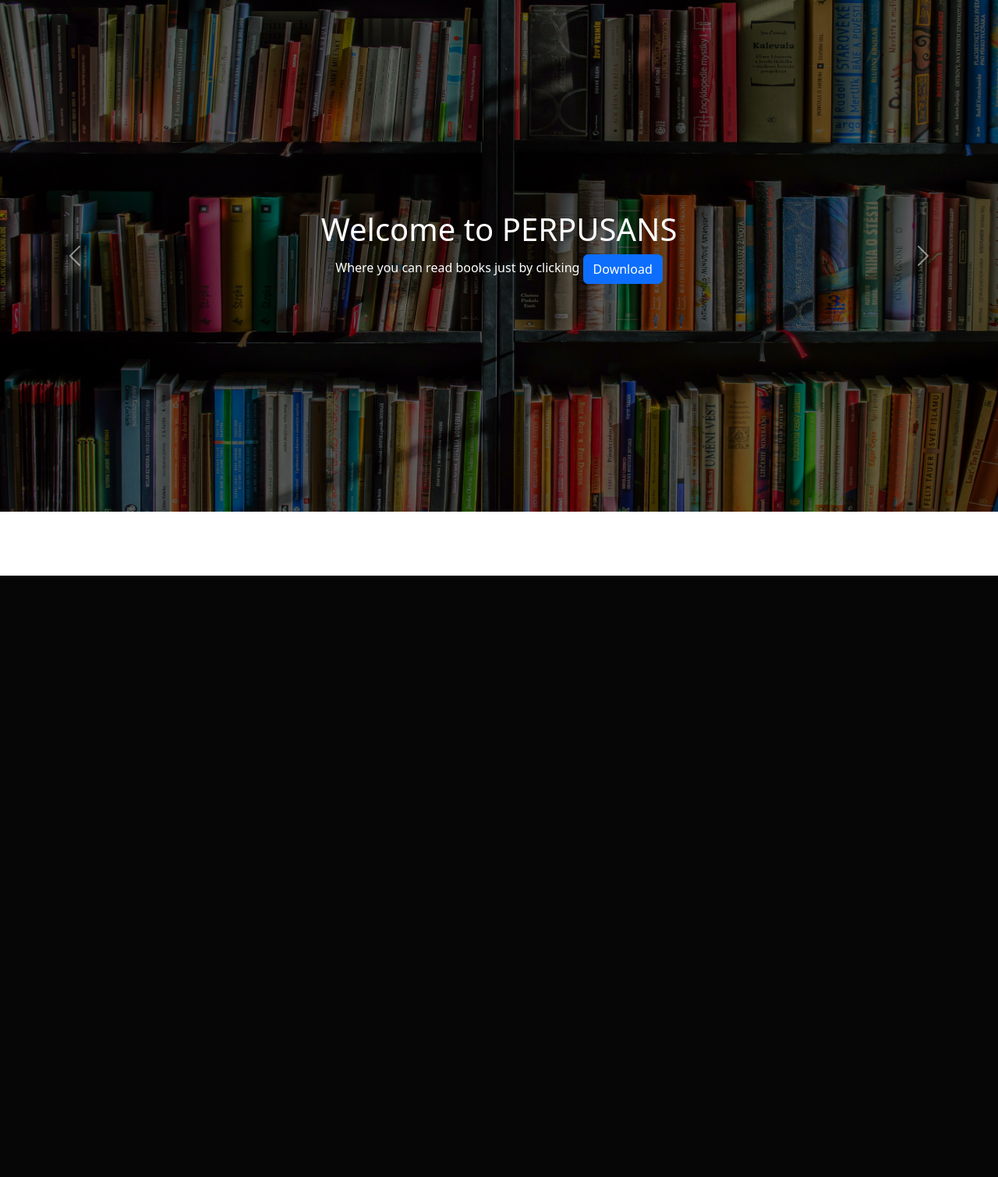
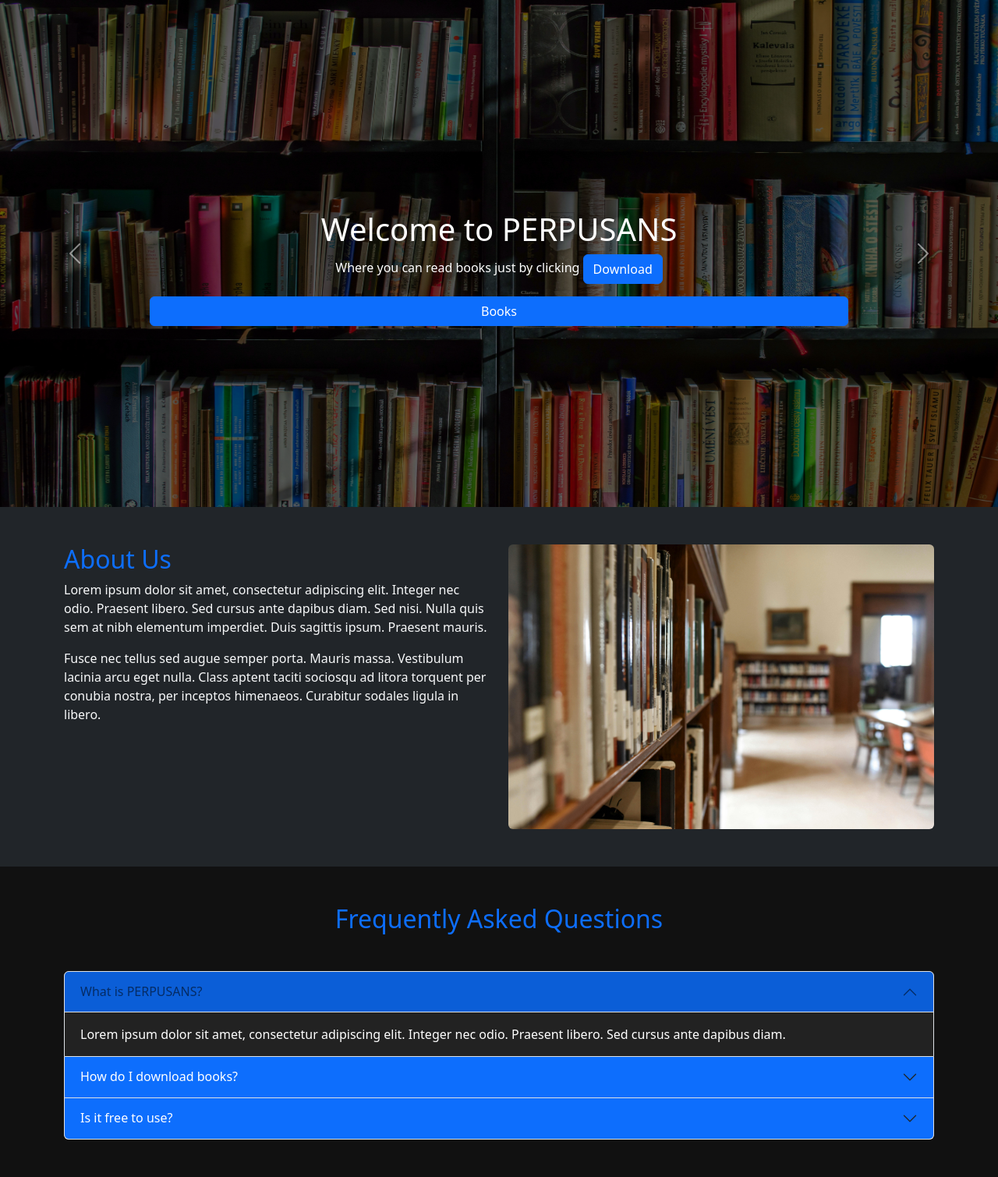
Before and after one commit to Mahklvk/perpusans, a PHP site: page / in a window 1280 px wide. Shown: the part 62-1571 px from the top of the page at 78% size. Before the commit the page ends 800 px from the top, so only its background shows below. Run offline with PHP 8.4, Linux system fonts and the light colour scheme; some libraries are stand-ins or nearby versions.

Commit message:
adding about and faq section

```diff
--- a/index.php
+++ b/index.php
@@ -11,17 +11,54 @@
 
 <style>
     .carousel-img{
-        height: 656px;
+        height: 650px;
         filter: brightness(0.4);
         }
 
     .caption{
         margin-top: 250px;
     }
+
+    #about {
+            background-color: #1a1a1a;
+        }
+
+        #about h2, #faq h2 {
+            color: #0d6efd;
+        }
+
+        #faq {
+            background-color: #111;
+            color: #fff;
+        }
+
+        .accordion-button {
+            background-color: #0d6efd;
+            color: #fff;
+        }
+
+        .accordion-button:focus {
+            box-shadow: none;
+        }
+
+        .accordion-button:not(.collapsed) {
+            background-color: #0b5ed7;
+        }
+
+        .accordion-body {
+            background-color: #222;
+        }
+
+        @media (max-width: 768px) {
+            #about img {
+                margin-top: 20px;
+            }
+        }
 </style>
 
 <body>
     <?php include('config/navbar.php')?>
+    <main>
     <section id="home">
     <div id="carouselExampleAutoplaying" class="carousel slide" data-bs-ride="carousel">
   <div class="carousel-inner">
@@ -38,6 +75,7 @@
   <div class="carousel-caption top-0 caption">
         <h1>Welcome to PERPUSANS</h1>
         <p>Where you can read books just by clicking <button type="button" class="btn btn-primary">Download</button></p>
+        <button type="button"class="btn btn-primary col-12">Books</button>
       </div>
   <button class="carousel-control-prev" type="button" data-bs-target="#carouselExampleAutoplaying" data-bs-slide="prev">
     <span class="carousel-control-prev-icon" aria-hidden="true"></span>
@@ -49,6 +87,66 @@
   </button>
 </div>
     </section>
+    <section id="about" class="bg-dark text-light py-5">
+        <div class="container">
+            <div class="row">
+                <div class="col-md-6 mb-4">
+                    <h2 class="text-primary">About Us</h2>
+                    <p>Lorem ipsum dolor sit amet, consectetur adipiscing elit. Integer nec odio. Praesent libero. Sed cursus ante dapibus diam. Sed nisi. Nulla quis sem at nibh elementum imperdiet. Duis sagittis ipsum. Praesent mauris.</p>
+                    <p>Fusce nec tellus sed augue semper porta. Mauris massa. Vestibulum lacinia arcu eget nulla. Class aptent taciti sociosqu ad litora torquent per conubia nostra, per inceptos himenaeos. Curabitur sodales ligula in libero.</p>
+                </div>
+                <div class="col-md-6">
+                    <img src="assets/images/about-image.jpg" alt="About Us" class="img-fluid rounded">
+                </div>
+            </div>
+        </div>
+    </section>
+
+    <section id="faq" class="py-5">
+        <div class="container">
+            <h2 class="text-primary text-center mb-5">Frequently Asked Questions</h2>
+            <div class="accordion" id="faqAccordion">
+                <div class="accordion-item">
+                    <h2 class="accordion-header" id="faqHeading1">
+                        <button class="accordion-button" type="button" data-bs-toggle="collapse" data-bs-target="#faqCollapse1" aria-expanded="true" aria-controls="faqCollapse1">
+                            What is PERPUSANS?
+                        </button>
+                    </h2>
+                    <div id="faqCollapse1" class="accordion-collapse collapse show" aria-labelledby="faqHeading1" data-bs-parent="#faqAccordion">
+                        <div class="accordion-body text-white">
+                            Lorem ipsum dolor sit amet, consectetur adipiscing elit. Integer nec odio. Praesent libero. Sed cursus ante dapibus diam.
+                        </div>
+                    </div>
+                </div>
+                <div class="accordion-item">
+                    <h2 class="accordion-header" id="faqHeading2">
+                        <button class="accordion-button collapsed" type="button" data-bs-toggle="collapse" data-bs-target="#faqCollapse2" aria-expanded="false" aria-controls="faqCollapse2">
+                            How do I download books?
+                        </button>
+                    </h2>
+                    <div id="faqCollapse2" class="accordion-collapse collapse" aria-labelledby="faqHeading2" data-bs-parent="#faqAccordion">
+                        <div class="accordion-body text-white">
+                            Fusce nec tellus sed augue semper porta. Mauris massa. Vestibulum lacinia arcu eget nulla. Class aptent taciti sociosqu ad litora torquent per conubia nostra.
+                        </div>
+                    </div>
+                </div>
+                <div class="accordion-item">
+                    <h2 class="accordion-header" id="faqHeading3">
+                        <button class="accordion-button collapsed" type="button" data-bs-toggle="collapse" data-bs-target="#faqCollapse3" aria-expanded="false" aria-controls="faqCollapse3">
+                            Is it free to use?
+                        </button>
+                    </h2>
+                    <div id="faqCollapse3" class="accordion-collapse collapse" aria-labelledby="faqHeading3" data-bs-parent="#faqAccordion">
+                        <div class="accordion-body text-white">
+                            Curabitur sodales ligula in libero. Sed dignissim lacinia nunc. Curabitur tortor. Pellentesque nibh. Aenean quam. In scelerisque sem at dolor.
+                        </div>
+                    </div>
+                </div>
+            </div>
+        </div>
+    </section>
+
+    </main>
 
     <script src="assets/bootstrap/js/bootstrap.bundle.js"></script>
     <script src="/assets/fontawesome/js/all.min.js"></script>
```
